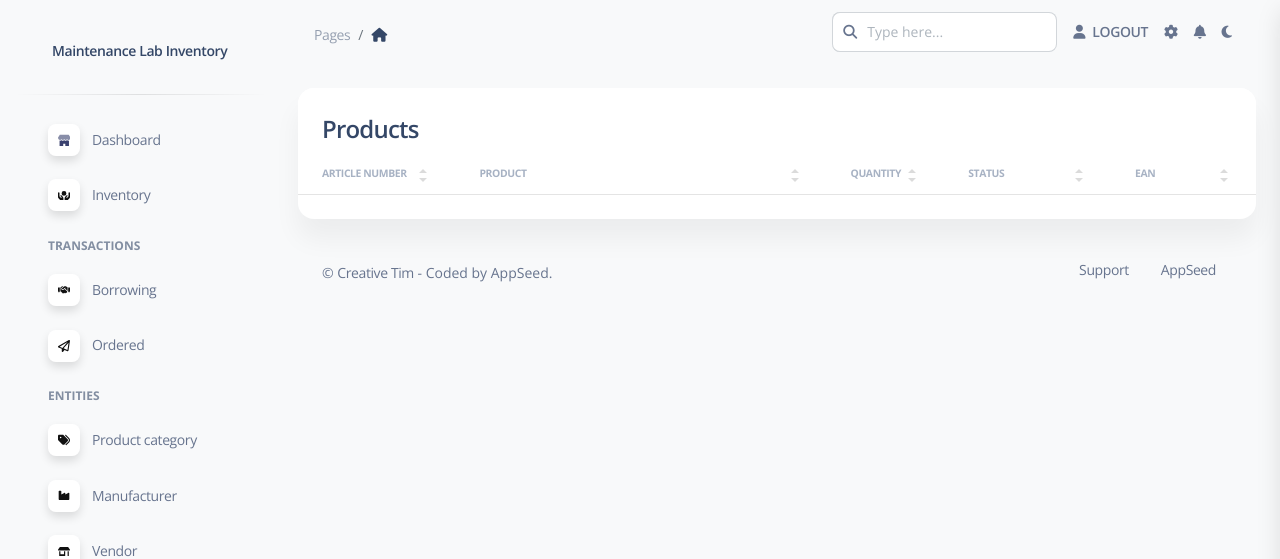
After one commit to Maintenance-Lab/Leeny, a Flask app: page /home in a window 1280 px wide. The commit adds this page. Shown: the top 559 px of the page. Run offline with Flask 3, Linux system fonts and the light colour scheme; lists and menus that the app fills with data are empty; parts of the project's set-up code (start-up, migrations or seed data) failed here and were passed over; some libraries are stand-ins or nearby versions.

Commit message:
Database - product
Added/updated product fields and changed dynamic content in pages

```diff
--- /dev/null
+++ b/app/apps/templates/app/home.html
@@ -0,0 +1,64 @@
+{% extends 'layouts/base.html' %}
+
+{% block title %}
+  Home
+{% endblock %}
+
+<!-- Specific CSS goes HERE -->
+{% block stylesheets %}
+
+{% endblock %}
+
+{% block content %}
+  <div class="container-fluid py-4">
+    <div class="row">
+      <div class="col-12">
+        <div class="card mb-4">
+          <div class="card-header pb-0">
+            <h4>Products</h4>
+          </div>
+
+          <div class="card-body px-0 pt-0 pb-2">
+            <div class="table-responsive p-0">
+              <div class="dataTable-wrapper dataTable-loading no-footer sortable searchable fixed-columns">
+                <div class="dataTable-container">
+                  <table class="table table-flush dataTable-table" id="products-list">
+                    <thead class="thead-light">
+                      <tr>
+                        <th data-sortable="" style="width: 12.4605%;">
+                          <a href="#" class="dataTable-sorter">Article number</a>
+                        </th>
+                        <th data-sortable="" style="width: 32.0683%;">
+                          <a href="#" class="dataTable-sorter">Product</a>
+                        </th>
+                        <th data-sortable="" style="width: 9.61417%;">
+                          <a href="#" class="dataTable-sorter">Quantity</a>
+                        </th>
+                        <th data-sortable="" style="width: 14.4213%;">
+                          <a href="#" class="dataTable-sorter">Status</a>
+                        </th>
+                        <th style="width: 12.5237%;">
+                          <a href="#" class="dataTable-sorter">EAN</a>
+                        </th>
+                        <th class="d-none d-xxl-table-cell" style="width: 10.2467%;">
+                          <a href="#" class="dataTable-sorter">Description</a>
+                        </th>
+                      </tr>
+                    </thead>
+                  </table>
+                </div>
+              </div>
+            </div>
+          </div>
+        </div>
+      </div>
+    </div>
+
+    {% include 'includes/footer.html' %}
+  </div>
+{% endblock %}
+
+<!-- Specific JS goes HERE -->
+{% block javascripts %}
+
+{% endblock %}
--- a/app/apps/templates/layouts/base-fullscreen.html
+++ b/app/apps/templates/layouts/base-fullscreen.html
@@ -22,7 +22,7 @@
   <link rel="icon" type="image/png" href="{{ config.ASSETS_ROOT }}/img/favicon.png">
 
   <title>
-    Soft UI Dashboard - {% block title %}{% endblock %} | AppSeed
+    Leeny - {% block title %}{% endblock %} | AppSeed
   </title>
 
   <!--     Fonts and icons     -->
--- a/app/apps/templates/layouts/base-start.html
+++ b/app/apps/templates/layouts/base-start.html
@@ -22,7 +22,7 @@
   <link rel="icon" type="image/png" href="{{ config.ASSETS_ROOT }}/img/favicon.png">
 
   <title>
-    Soft UI Dashboard - {% block title %}{% endblock %} | AppSeed
+    Leeny - {% block title %}{% endblock %} | AppSeed
   </title>
 
   <!--     Fonts and icons     -->
--- a/app/apps/templates/layouts/base.html
+++ b/app/apps/templates/layouts/base.html
@@ -22,7 +22,7 @@
   <link rel="icon" type="image/png" href="{{ config.ASSETS_ROOT }}/img/favicon.png">
 
   <title>
-    Soft UI Dashboard - {% block title %}{% endblock %} | AppSeed
+    Leeny - {% block title %}{% endblock %} | AppSeed
   </title>
 
   <!--     Fonts and icons     -->
--- a/app/apps/webapp/routes.py
+++ b/app/apps/webapp/routes.py
@@ -31,6 +31,11 @@ def start():
 @blueprint.route('/borrow')
 def borrow():
     return render_template('app/borrow.html', API_GENERATOR=len(API_GENERATOR))
+
+
+@blueprint.route('/home')
+def home():
+    return render_template('app/home.html')
 
 @blueprint.route('/item/<int:id>')
 def item(id):
```
Also changed, not shown: app/apps/api/routes.py (+11 -0 lines), app/apps/templates/app/item.html (+11 -3 lines), app/apps/webapp/forms/productForm.py (+11 -3 lines), app/apps/webapp/models/product.py (+6 -4 lines), app/init_db.py (+11 -14 lines).
